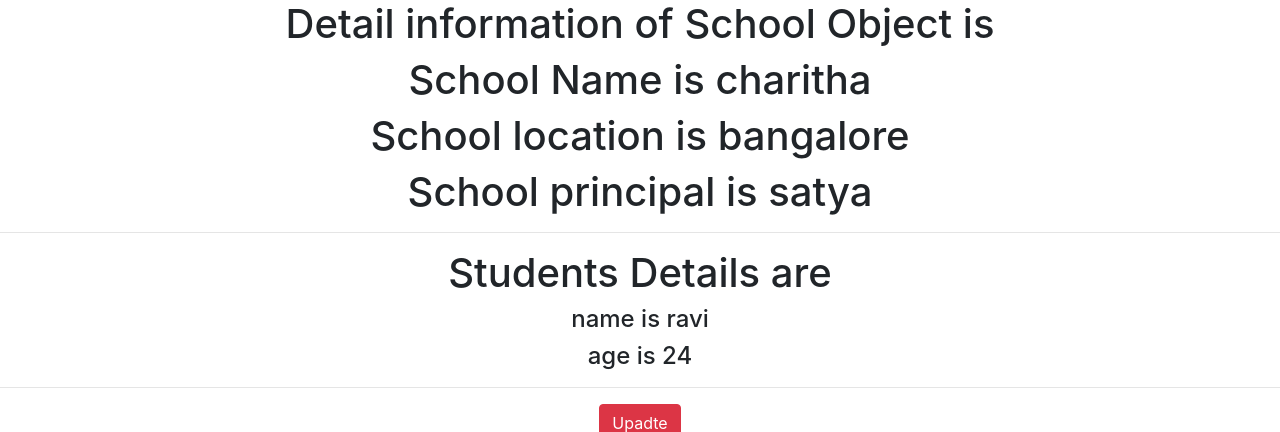
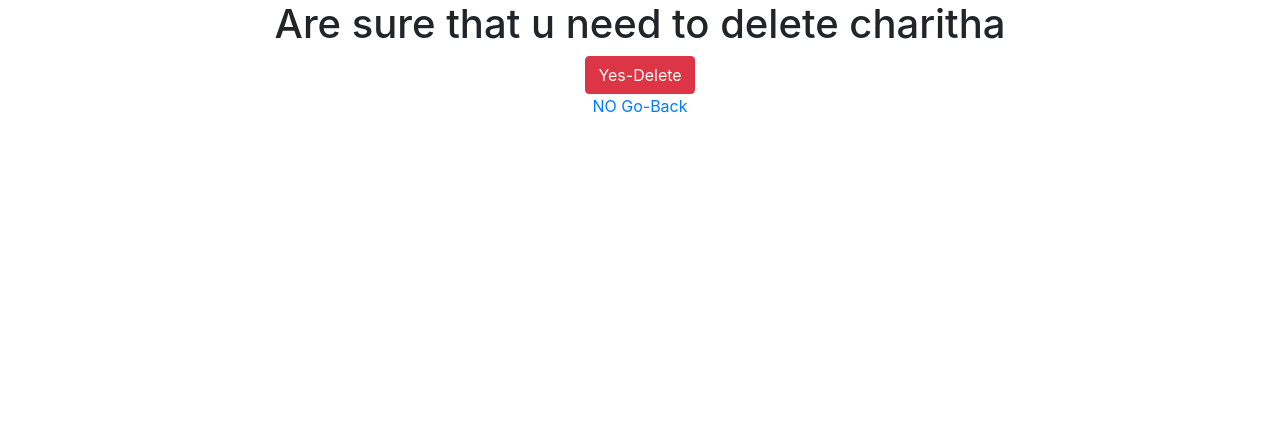
Before and after one commit to charithacheduluri/project34, a Django app: page /delete/1/ in a window 1280 px wide. Shown: the part 40-472 px from the top of the page. Run offline with Django 4.2, Linux system fonts and the light colour scheme; data comes from the database, SQL or seed files in the repository; both versions use the stored data as it was after the commit.

Commit message:
first commit

```diff
--- a/app/views.py
+++ b/app/views.py
@@ -2,7 +2,10 @@ from django.shortcuts import render
 
 # Create your views here.
 from app.models import *
-from django.views.generic import ListView,TemplateView,DetailView,CreateView,UpdateView
+from django.views.generic import ListView,TemplateView,DetailView,DeleteView,CreateView,UpdateView
+
+from django.urls import reverse_lazy
+
 
 class Home(TemplateView):
     template_name='app/home.html'
@@ -27,3 +30,8 @@ class SchoolCreate(CreateView):
 class SchoolUpdate(UpdateView):
     model=School
     fields='__all__'
+
+class SchoolDelete(DeleteView):
+    model=School
+    context_object_name='sc'
+    success_url=reverse_lazy('SchoolList')
--- a/project34/urls.py
+++ b/project34/urls.py
@@ -14,6 +14,7 @@ Including another URLconf
     2. Add a URL to urlpatterns:  path('blog/', include('blog.urls'))
 """
 from django.contrib import admin
+from django.urls import path
 from django.urls import path,re_path
 from app.views import *
 urlpatterns = [
@@ -23,6 +24,7 @@ urlpatterns = [
     path('SchoolCreate/',SchoolCreate.as_view(),name='SchoolCreate'),
 
     re_path('^update/(?P<pk>\d+)',SchoolUpdate.as_view(),name='update'),
+    re_path('^delete/(?P<pk>\d+)/',SchoolDelete.as_view(),name='delete'),
 
     re_path('(?P<pk>\d+)/',SchoolDetail.as_view(),name='detail'),
 ]
--- /dev/null
+++ b/templates/app/school_confirm_delete.html
@@ -0,0 +1,20 @@
+{% extends 'app/dummy.html' %}
+
+{% block title %}
+    <title>DElete Page</title>
+{% endblock %}
+
+
+{% block body_block %}
+    <h1>Are sure that u need to delete {{sc.name}}</h1>
+
+
+    <form method="POST">
+        {% csrf_token %}
+
+        <input type="submit" value="Yes-Delete" class="btn btn-danger">
+    </form>
+
+    <a href="{% url 'SchoolList' %}">NO Go-Back</a>
+
+{% endblock %}
--- a/templates/app/school_detail.html
+++ b/templates/app/school_detail.html
@@ -26,4 +26,9 @@
 {% endfor %}
 <a href="{% url 'update' pk=sc.pk %}" class="btn btn-danger">Upadte</a>
 
+<a href="{% url 'delete' pk=sc.pk %}" class="btn btn-warning">Delete</a>
+
+
+
+
 {% endblock %}
```
Also changed, not shown: db.sqlite3.
